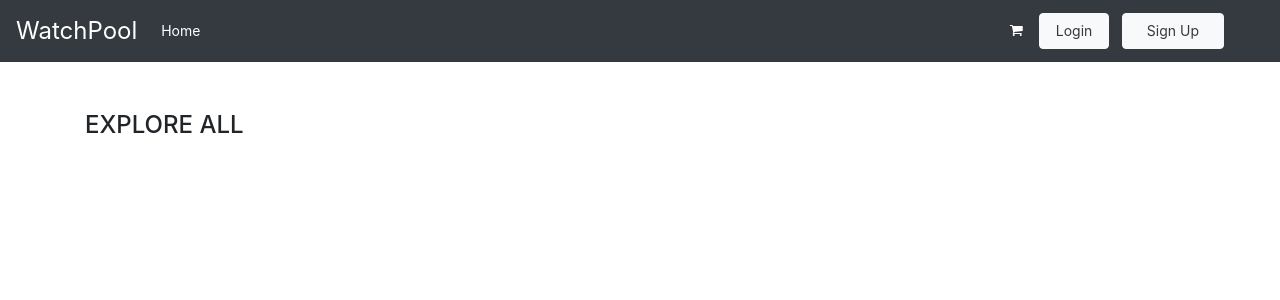
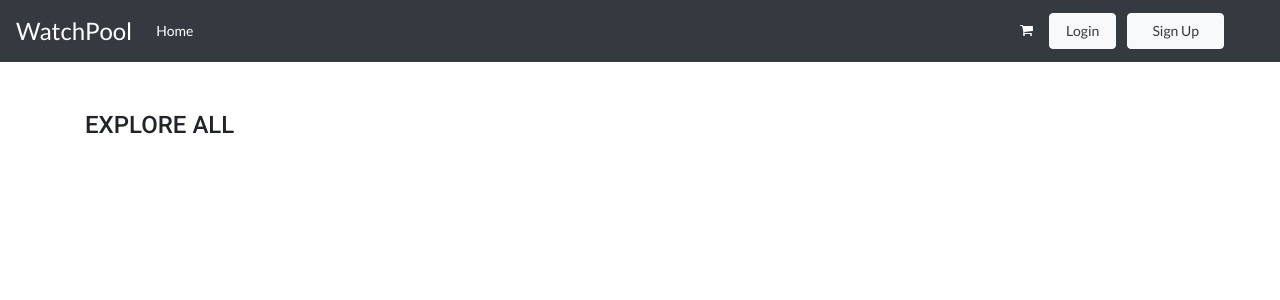
Before and after one commit to inaveenchahar/e-mart, a Django app: page / in a window 1280 px wide. Shown: the top 300 px of the page. Run offline with Django 3.2, Linux system fonts and the light colour scheme; data that the repository does not hold is empty; some libraries are stand-ins or nearby versions.

Commit message:
feat(main): google fonts added(Roboto and lato)

```diff
--- a/main/static/main.css
+++ b/main/static/main.css
@@ -1,37 +1,52 @@
+body{
+    font-family: 'Lato', sans-serif;
+}
+
 p, span{
     font-size: 14px;
     line-height: 18px;
 }
+
+p{
+    font-family: 'Lato', sans-serif;
+}
 a{
     font-size: 14px;
     line-height: 18px;
+    font-family: 'Lato', sans-serif;
 }
 
 .btn{
     font-size: 14px !important;
     line-height: 18px !important;
+    font-family: 'Lato', sans-serif;
     /*border-radius: 0 !important;*/
 }
 
 h1{
     font-size: 32px !important;
     line-height: 40px !important;
+    font-family: 'Roboto', sans-serif;
 }
 
 h2{
     font-size: 24px !important;
     line-height: 30px !important;
+    font-family: 'Roboto', sans-serif;
 }
 h3{
     font-size: 18.72px !important;
     line-height: 24px !important;
+    font-family: 'Roboto', sans-serif;
 }
 h4{
     font-size: 16px !important;
     line-height: 20px !important;
+    font-family: 'Roboto', sans-serif;
 }
 
 h5{
     font-size: 12px !important;
     line-height: 16px !important;
+    font-family: 'Roboto', sans-serif;
 }
--- a/main/templates/style.html
+++ b/main/templates/style.html
@@ -6,3 +6,5 @@
 <script rel="script" type="text/javascript" src="{% static 'bootstrap-4.5.0-dist/js/bootstrap.min.js' %}"></script>
 <link rel="stylesheet" type="text/css" href="{% static 'main.css' %}">
 <link rel="stylesheet" href="https://cdnjs.cloudflare.com/ajax/libs/font-awesome/4.7.0/css/font-awesome.min.css">
+<link rel="preconnect" href="https://fonts.gstatic.com">
+<link href="https://fonts.googleapis.com/css2?family=Lato&family=Roboto:wght@500&display=swap" rel="stylesheet">
```
